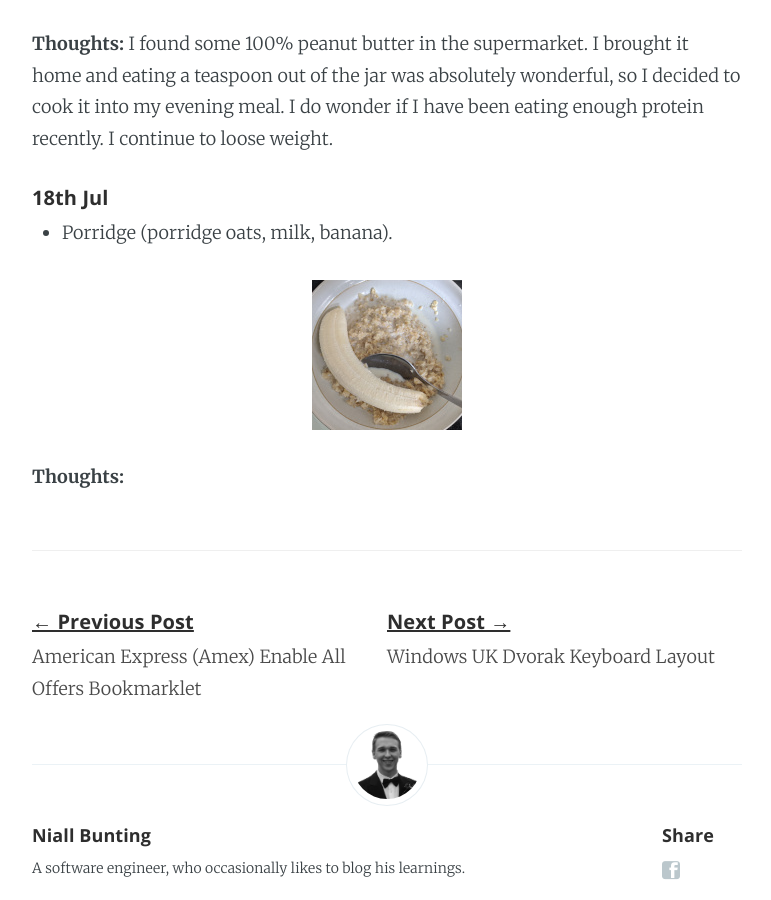
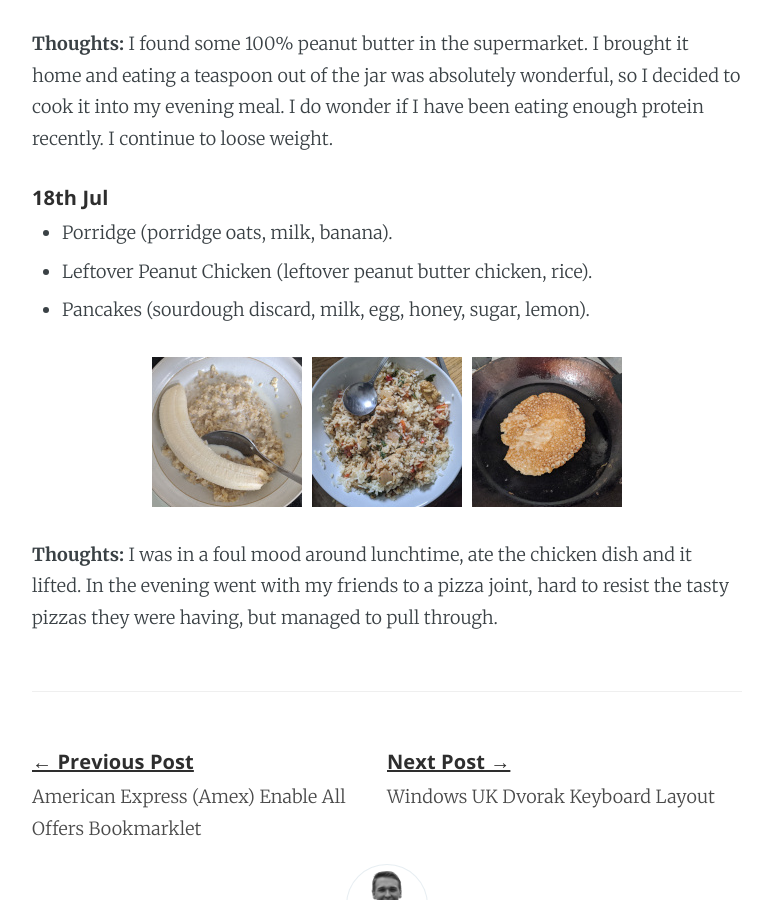
Before and after one commit to NiallBunting/niallbunting.github.io, a Jekyll site: the page built from _posts/2023-07-01-one-ingredient-challenge.markdown, in a window 1280 px wide and 900 px high, scrolled down 11997 px. Shown: the whole window, without its empty margins (253-1024 px from the left). Built offline with Jekyll 4.4.1, drawn with Linux system fonts in a browser that asks for light colours.

Commit message:
OIC day 19

```diff
--- a/_posts/2023-07-01-one-ingredient-challenge.markdown
+++ b/_posts/2023-07-01-one-ingredient-challenge.markdown
@@ -553,6 +553,8 @@ This blog post is going to chart my progress with what I'm eating. I'm no chef a
 ##### 18th Jul
 
 * Porridge (porridge oats, milk, banana).
+* Leftover Peanut Chicken (leftover peanut butter chicken, rice).
+* Pancakes (sourdough discard, milk, egg, honey, sugar, lemon).
 
 <div class="gallery">
   <div class="galleryitem">
@@ -560,9 +562,19 @@ This blog post is going to chart my progress with what I'm eating. I'm no chef a
     <img src="/assets/images/oneingredientchallenge/18-porridge-sm.jpg"/>
    </a>
   </div>
+  <div class="galleryitem">
+   <a target="_blank" href="/assets/images/oneingredientchallenge/18-chicken.jpg">
+    <img src="/assets/images/oneingredientchallenge/18-chicken-sm.jpg"/>
+   </a>
+  </div>
+  <div class="galleryitem">
+   <a target="_blank" href="/assets/images/oneingredientchallenge/18-pancake.jpg">
+    <img src="/assets/images/oneingredientchallenge/18-pancake-sm.jpg"/>
+   </a>
+  </div>
 </div>
 
-**Thoughts:**
+**Thoughts:** I was in a foul mood around lunchtime, ate the chicken dish and it lifted. In the evening went with my friends to a pizza joint, hard to resist the tasty pizzas they were having, but managed to pull through.
 
 [maltodextrin]: https://en.wikipedia.org/wiki/Maltodextrin
 [phytohaemagglutinin]: https://en.wikipedia.org/wiki/Phytohaemagglutinin
```
Also changed, not shown: assets/images/oneingredientchallenge/18-chicken-sm.jpg (added), assets/images/oneingredientchallenge/18-pancake-sm.jpg (added), 2 other files.
